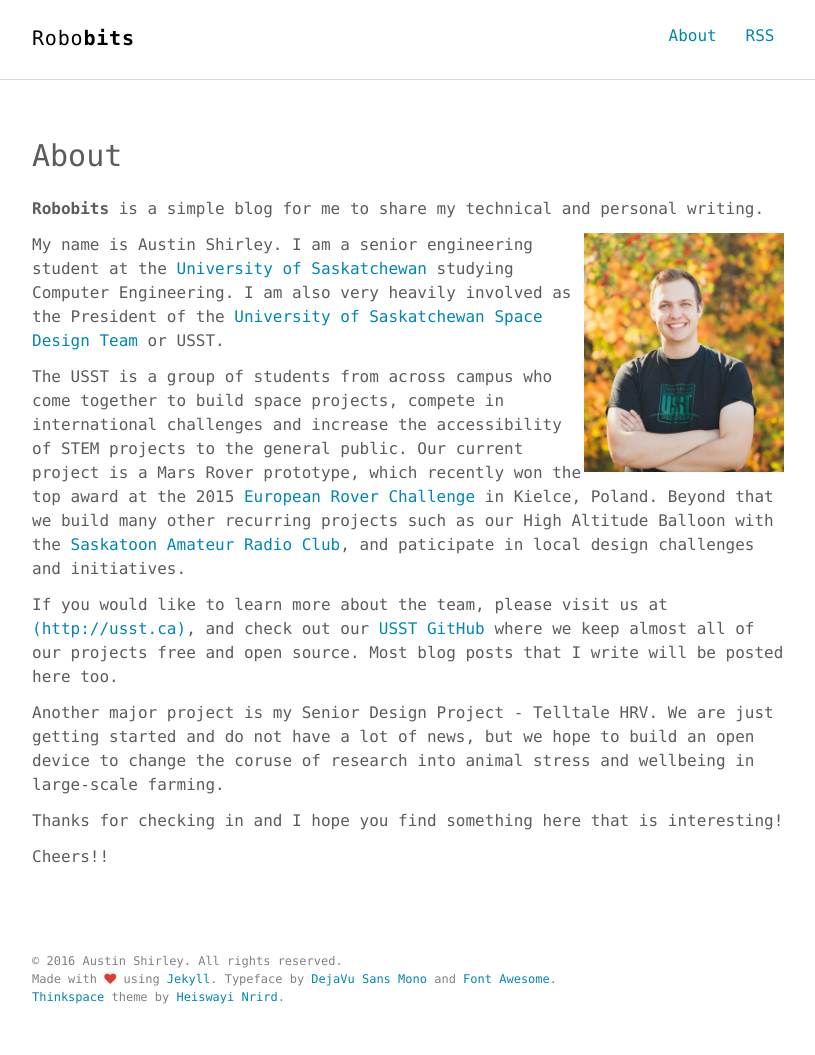
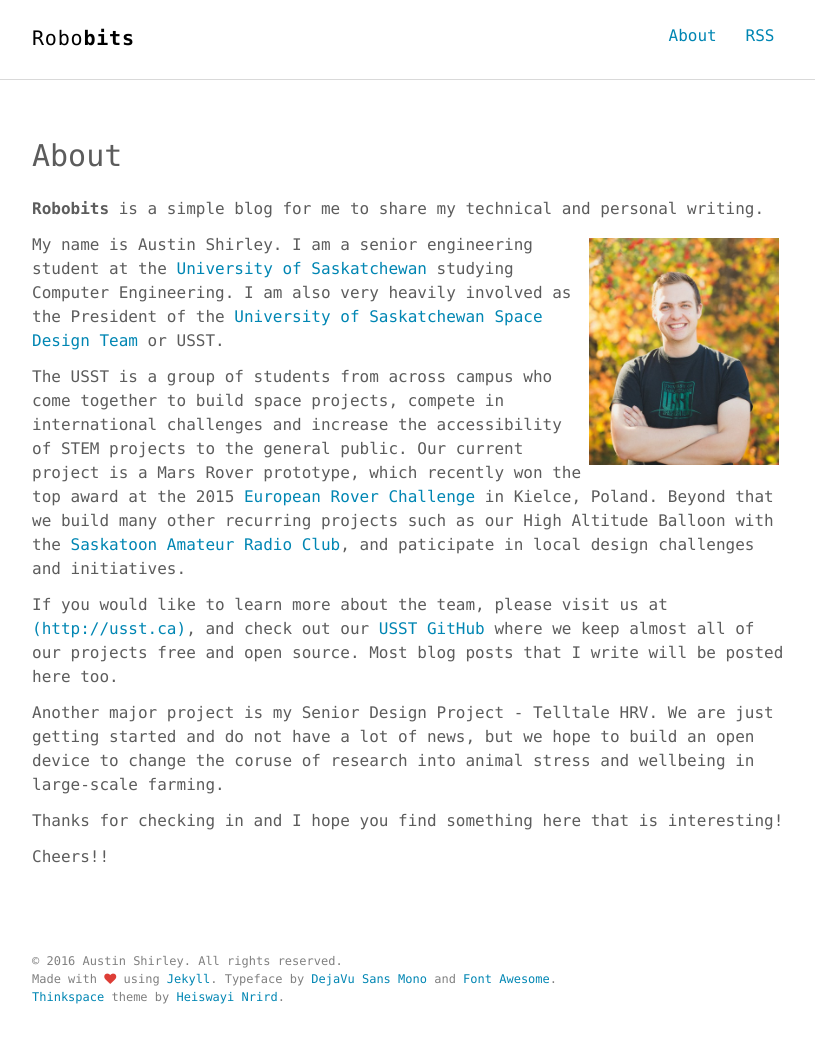
Before and after one commit to ausshir/ausshir.github.io, a Jekyll site: the page built from about.md, in a window 1280 px wide. Shown: the whole page, without its empty margins (232-1047 px from the left). Built offline with Jekyll 4.4.1, drawn with Linux system fonts in a browser that asks for light colours.

Commit message:
Updated about.md

```diff
--- a/about.md
+++ b/about.md
@@ -7,7 +7,7 @@ published: true
 
 **Robobits** is a simple blog for me to share my technical and personal writing.
 
-<img align="right" src="https://ausshir.github.io/assets/author.jpg" alt="ME" style="width: 200px;"/>
+<img align="right" src="https://ausshir.github.io/assets/author.jpg" alt="ME" style="width:200px; padding:5px;"/>
 My name is Austin Shirley. I am a senior engineering student at the [University of Saskatchewan](http://www.usask.ca/) studying Computer Engineering. I am also very heavily involved as the President of the [University of Saskatchewan Space Design Team](http://usst.ca) or USST.
 
 The USST is a group of students from across campus who come together to build space projects, compete in international challenges and increase the accessibility of STEM projects to the general public. Our current project is a Mars Rover prototype, which recently won the top award at the 2015 [European Rover Challenge](http://roverchallenge.eu/) in Kielce, Poland. Beyond that we build many other recurring projects such as our High Altitude Balloon with the [Saskatoon Amateur Radio Club](http://ve5aa.dyndns.org/), and paticipate in local design challenges and initiatives.
```
